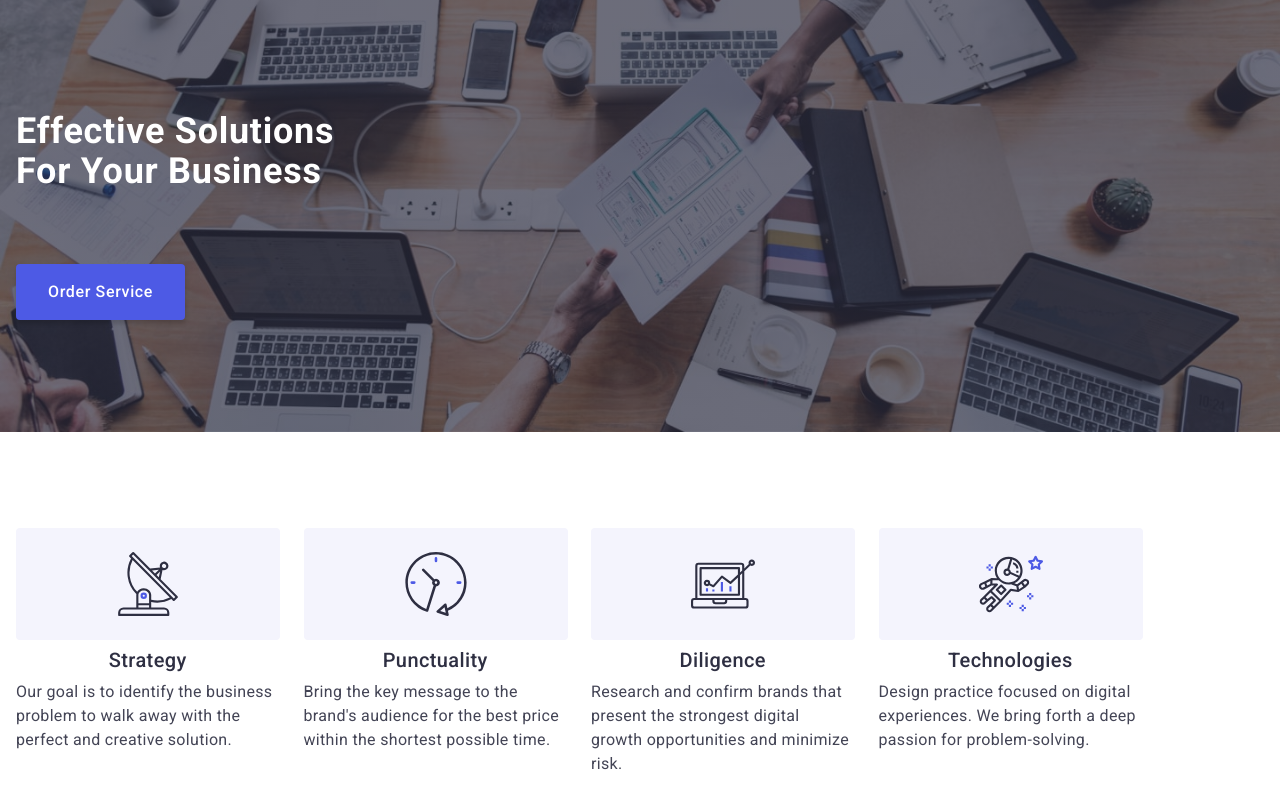
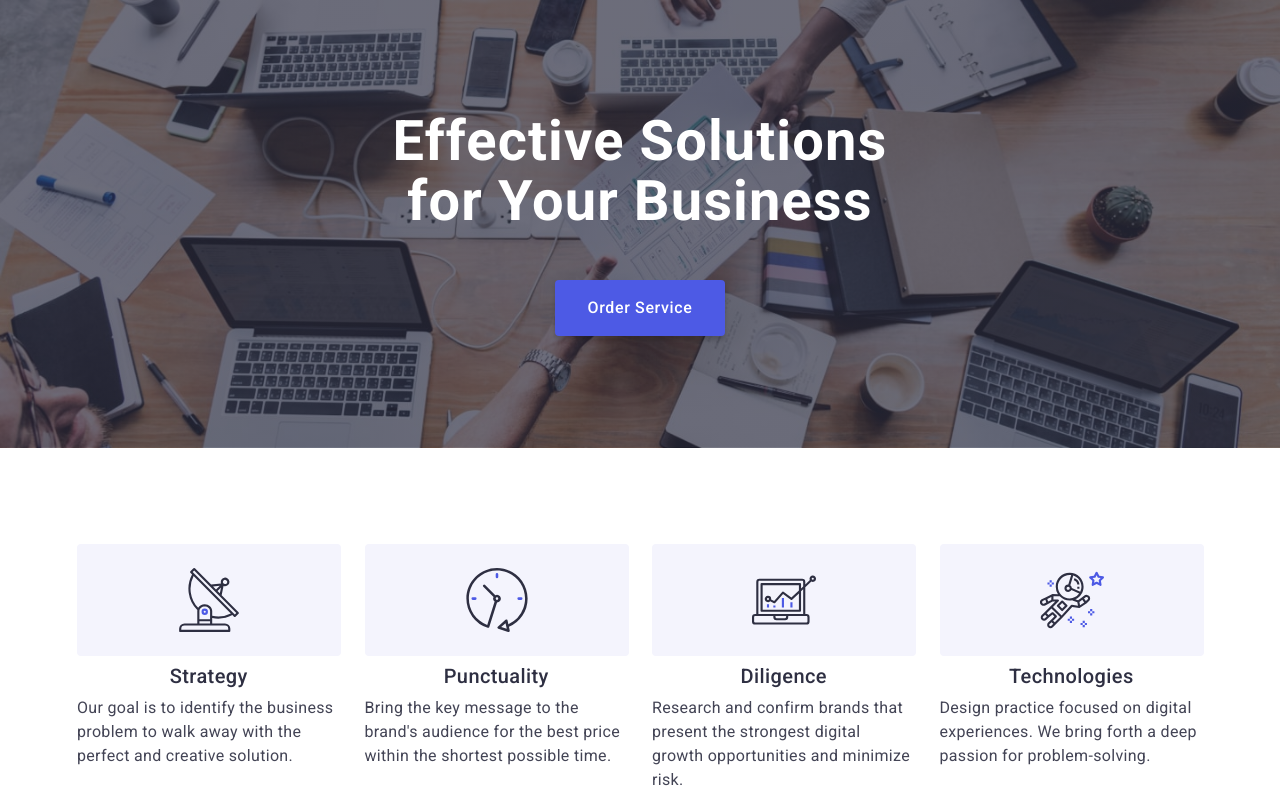
Before and after one commit to Olena1503/goit-markup-hw-06, a plain HTML site: page index.html in a window 1280 px wide. Shown: the top 800 px of the page. Drawn offline with nearby package versions, Linux system fonts and the light colour scheme.

Commit message:
add-media-hero

```diff
--- a/css/media.css
+++ b/css/media.css
@@ -24,6 +24,22 @@
 
 @media screen and (min-width: 768px) {
   .container {
+    max-width: 768px;
+  }
+  .hero-title {
+    margin-bottom: 36px;
+    font-size: 56px;
+    line-height: 1.07;
+    text-transform: none;
+    max-width: 496px;
+  }
+  .hero {
+    background-color: var(--navyblue);
+    background-image: linear-gradient(
+        rgba(46, 47, 66, 0.7),
+        rgba(46, 47, 66, 0.7)
+      ),
+      url(../images/people-office-tab.jpg);
     max-width: 768px;
   }
   .advantages {
@@ -95,6 +111,22 @@
   .container {
     max-width: 1158px;
   }
+  .hero {
+    background-color: var(--navyblue);
+    background-image: linear-gradient(
+        rgba(46, 47, 66, 0.7),
+        rgba(46, 47, 66, 0.7)
+      ),
+      url(../images/people-office.jpg);
+    max-width: 1440px;
+    background-position: center;
+    background-size: cover;
+    background-repeat: no-repeat;
+    margin: 0 auto;
+  }
+  .hero-title {
+    margin-bottom: 48px;
+  }
   .advantages-list {
     gap: 24px;
   }
--- a/css/styles.css
+++ b/css/styles.css
@@ -36,7 +36,7 @@ body {
   width: 100%;
   padding-left: 16px;
   padding-right: 16px;
-  /*margin: 0 auto;*/
+  margin: 0 auto;
 }
 .visually-hidden {
   position: absolute;
@@ -147,32 +147,29 @@ body {
       rgba(46, 47, 66, 0.7),
       rgba(46, 47, 66, 0.7)
     ),
-    url(../images/people-office.jpg);
-  max-width: 1440px;
+    url(../images/people-office-tel.jpg);
+  max-width: 428px;
   background-position: center;
   background-size: cover;
   background-repeat: no-repeat;
   margin: 0 auto;
-  /*padding: 188px 0;*/
   padding: 112px 0;
 }
 .hero-title {
-  /*font-size: 56px;*/
   font-size: 36px;
   font-weight: 700;
-  /*line-height: 1.07;*/
   line-height: 1.11;
   letter-spacing: 0.02em;
   color: var(--white);
-  /*text-align: center;*/
-  /*max-width: 496px;*/
   max-width: 320px;
-  /*margin: 0 auto;*/
-  /*margin-bottom: 48px;*/
+  text-align: center;
+  margin: 0 auto;
   text-transform: capitalize;
   margin-bottom: 72px;
 }
 .hero-btn {
+  display: flex;
+  justify-content: center;
   font-size: 16px;
   font-family: "Roboto", sans-serif;
   font-weight: 500;
@@ -389,8 +386,8 @@ body {
   justify-content: center;
   color: #8e8f99;
   /*width: 168px;*/
-  width: 190px;
-  height: 88px;
+  /* width: 190px;
+  height: 88px;*/
   border: 1px solid #8e8f99;
   border-radius: 4px;
   transition: border-color 250ms cubic-bezier(0.4, 0, 0.2, 1),
```
Also changed, not shown: images/people-office-tab.jpg (added), images/people-office-tel.jpg (added).
